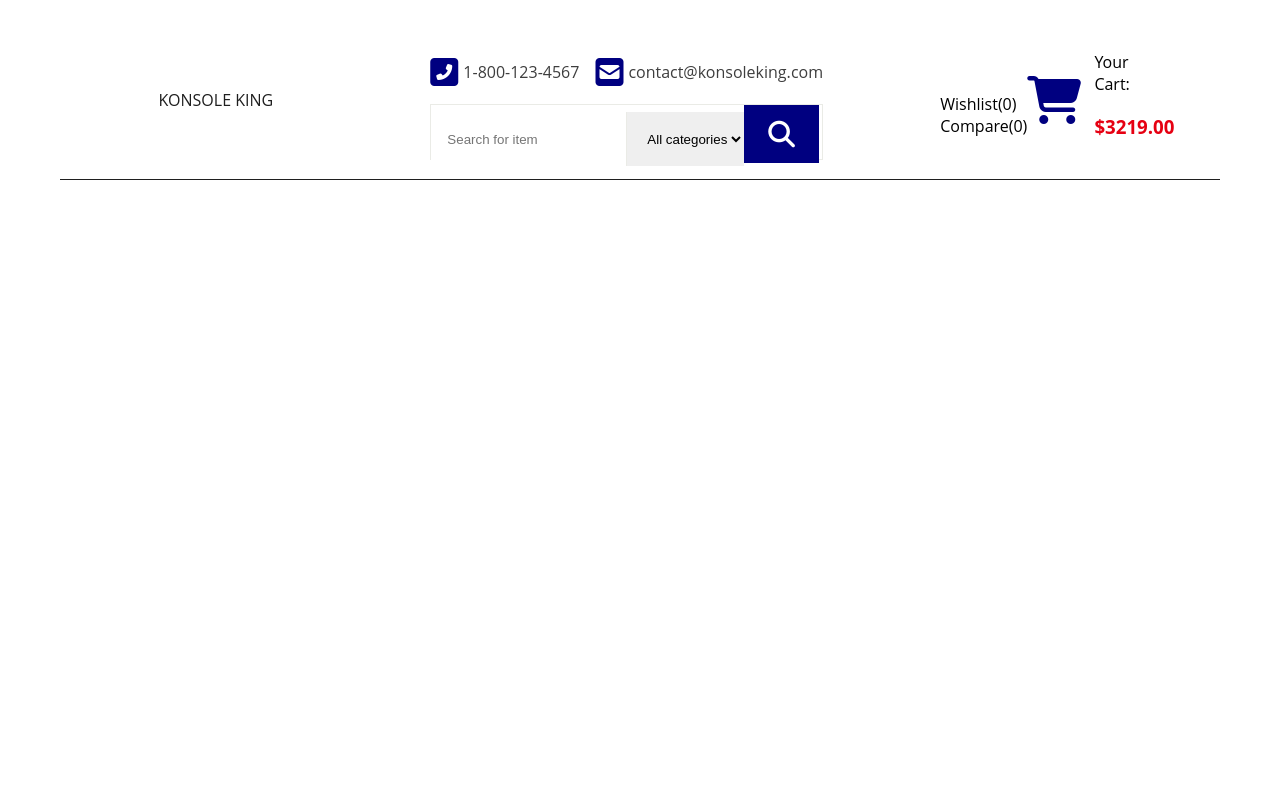
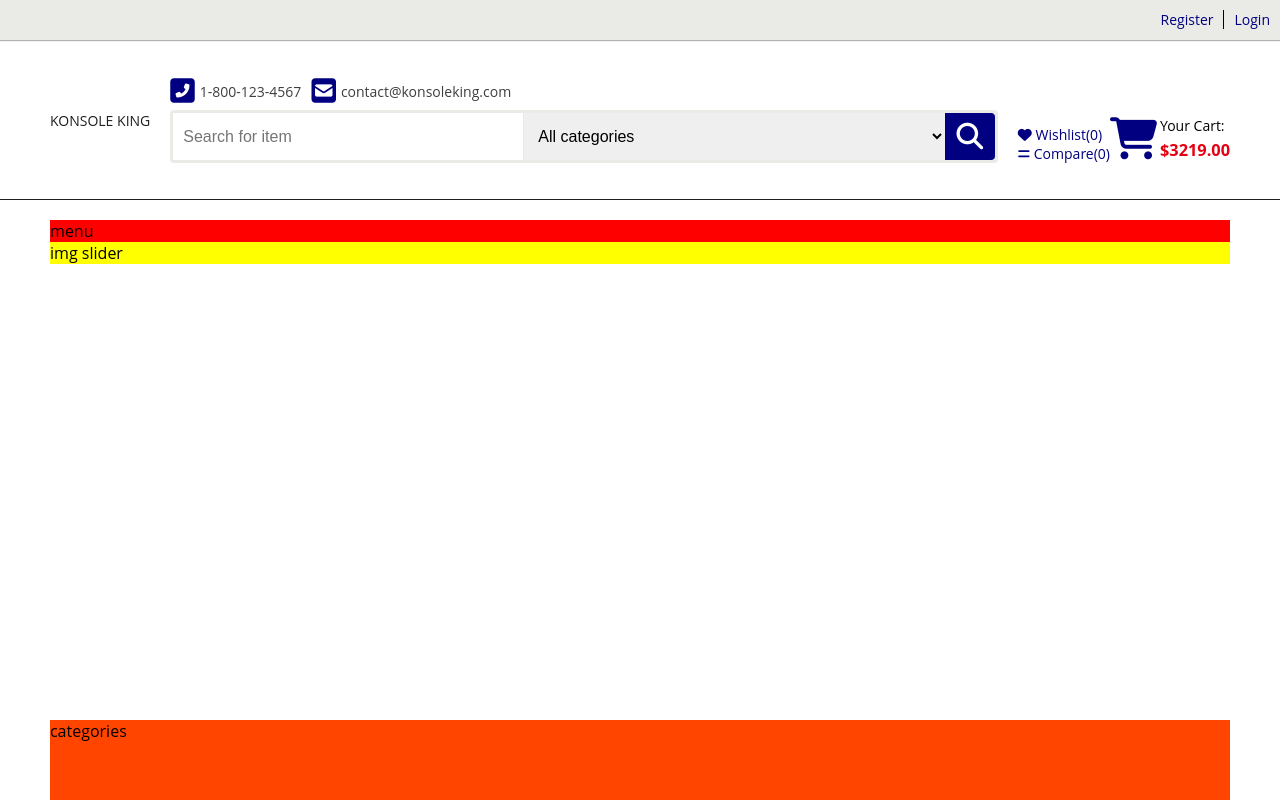
Before and after one commit to jpstanway/konsole-king, a React (Create React App) app: page / in a window 1280 px wide. Shown: the top 800 px of the page. Built offline with nearby package versions, Linux system fonts and the light colour scheme.

Commit message:
create full page grid structure and improve header styling

```diff
--- a/src/App.css
+++ b/src/App.css
@@ -1,6 +1,6 @@
 body {
   font-family: "Open Sans", sans-serif;
-  padding: 20px 60px;
+  font-size: 1.6rem;
 }
 
 a {
@@ -12,6 +12,14 @@ a:hover {
   color: var(--color-primary-light);
 }
 
-* {
-  box-sizing: border-box;
+input:focus,
+input:active,
+select:focus,
+select:active {
+  outline: none;
 }
+
+.App {
+  display: grid;
+  grid-template-rows: 20rem 1fr 30rem;
+}
--- a/src/App.js
+++ b/src/App.js
@@ -1,11 +1,13 @@
 import React from "react";
 import "./App.css";
 
+import Header from "./components/header/header.component";
 import Home from "./pages/home/home.component";
 
 function App() {
   return (
     <div className="App">
+      <Header />
       <Home />
     </div>
   );
--- /dev/null
+++ b/src/components/account-actions/account-actions.component.jsx
@@ -0,0 +1,20 @@
+import React from "react";
+
+import { AccountActionsContainer } from "./account-actions.styles";
+
+const AccountActions = () => (
+  <AccountActionsContainer>
+    <li>
+      <a href="#">
+        <i class="fas fa-heart"></i> Wishlist(0)
+      </a>
+    </li>
+    <li>
+      <a href="#">
+        <i class="fas fa-equals"></i> Compare(0)
+      </a>
+    </li>
+  </AccountActionsContainer>
+);
+
+export default AccountActions;
--- /dev/null
+++ b/src/components/account-actions/account-actions.styles.jsx
@@ -0,0 +1,10 @@
+import styled from "styled-components";
+
+export const AccountActionsContainer = styled.ul`
+  list-style: none;
+  padding: 0;
+
+  li i {
+    color: var(--color-primary);
+  }
+`;
--- a/src/components/cart-dropdown/cart-dropdown.styles.jsx
+++ b/src/components/cart-dropdown/cart-dropdown.styles.jsx
@@ -2,8 +2,8 @@ import styled from "styled-components";
 
 export const CartContainer = styled.div`
   display: grid;
-  grid-template-rows: 50% 50%;
-  grid-template-columns: 50% 50%;
+  grid-template-rows: repeat(2, 2.5rem);
+  grid-template-columns: 5rem 7rem;
   align-items: center;
 `;
 
--- a/src/components/header/header.component.jsx
+++ b/src/components/header/header.component.jsx
@@ -2,23 +2,37 @@ import React from "react";
 
 import {
   HeaderContainer,
+  Loginbar,
+  Navbar,
   LogoContainer,
   Logo,
+  ContactAndSearchContainer,
   ContactList,
   ContactItem,
-  PurchaseContainer,
-  AccountActions
+  PurchaseContainer
 } from "./header.styles";
 
 import SearchBar from "../search-bar/search-bar.component";
+import AccountActions from "../account-actions/account-actions.component";
 import CartDropdown from "../cart-dropdown/cart-dropdown.component";
 
 const Header = () => (
   <HeaderContainer>
+    <Loginbar>
+      <ul>
+        <li>
+          <a href="#">Register</a>
+        </li>
+        <li>
+          <a href="#">Login</a>
+        </li>
+      </ul>
+    </Loginbar>
+    <Navbar>
       <LogoContainer>
         <Logo to="/">Konsole King</Logo>
       </LogoContainer>
-    <div>
+      <ContactAndSearchContainer>
         <ContactList>
           <ContactItem>
             <i className="fas fa-phone-square-alt fa-2x"></i> 1-800-123-4567
@@ -29,14 +43,12 @@ const Header = () => (
           </ContactItem>
         </ContactList>
         <SearchBar />
-    </div>
+      </ContactAndSearchContainer>
       <PurchaseContainer>
-      <AccountActions>
-        <li>Wishlist(0)</li>
-        <li>Compare(0)</li>
-      </AccountActions>
+        <AccountActions />
         <CartDropdown />
       </PurchaseContainer>
+    </Navbar>
   </HeaderContainer>
 );
 
--- a/src/components/header/header.styles.jsx
+++ b/src/components/header/header.styles.jsx
@@ -2,24 +2,57 @@ import styled from "styled-components";
 import { Link } from "react-router-dom";
 
 export const HeaderContainer = styled.div`
-  height: 10rem;
+  border-bottom: 1px solid var(--color-black);
+  font-size: 1.4rem;
   width: 100%;
-  border-bottom: 1px solid var(--color-black);
+`;
+
+export const Loginbar = styled.div`
+  background-color: var(--color-grey-light);
+  box-shadow: 0px 1px 1px rgba(0, 0, 0, 0.3);
+  height: 4rem;
+  padding: 1rem;
+  display: flex;
+  justify-content: flex-end;
+
+  ul {
+    list-style-type: none;
+
+    li {
+      display: inline-block;
+
+      &:not(:first-child) {
+        border-left: 1px solid black;
+        margin-left: 1rem;
+        padding-left: 1rem;
+      }
+    }
+  }
+`;
+
+export const Navbar = styled.div`
+  height: 16rem;
   display: flex;
   align-items: center;
   justify-content: space-around;
+  padding: 2rem 5rem;
 `;
 
 export const LogoContainer = styled.div`
-  height: 100%;
-  padding: 2.5rem;
   display: flex;
   align-items: center;
+  justify-content: center;
+  min-width: 10rem;
 `;
 
 export const Logo = styled(Link)`
   color: var(--color-black);
   text-transform: uppercase;
+`;
+
+export const ContactAndSearchContainer = styled.div`
+  flex-grow: 1;
+  padding: 2rem;
 `;
 
 export const ContactList = styled.ul`
@@ -46,9 +79,5 @@ export const ContactItem = styled.li`
 export const PurchaseContainer = styled.div`
   display: flex;
   align-items: flex-end;
+  height: 8.5rem;
 `;
-
-export const AccountActions = styled.ul`
-  list-style: none;
-  padding: 0;
-`;
--- a/src/components/search-bar/search-bar.styles.jsx
+++ b/src/components/search-bar/search-bar.styles.jsx
@@ -1,30 +1,36 @@
 import styled from "styled-components";
 
 export const SearchContainer = styled.form`
-  height: 3.5rem;
   width: 100%;
-  border: 1px solid var(--color-grey-light);
+  border: 3px solid var(--color-grey-light);
+  border-radius: 4px;
+  display: grid;
+  grid-template-columns: 35rem 1fr 5rem;
+  margin-top: 5px;
 `;
 
 export const SearchInput = styled.input`
-  height: 100%;
   border: 0;
+  font-size: 1.6rem;
   padding-left: 1rem;
 `;
 
 export const SearchDropdown = styled.select`
-  height: 100%;
   padding-left: 1rem;
   border: 0;
   border-left: 1px solid var(--color-grey-light);
+  cursor: pointer;
+  font-size: 1.6rem;
 `;
 
 export const SearchButton = styled.button`
   background-color: var(--color-primary);
-  border: none;
+  border: 0;
+  border-radius: 0px 4px 4px 0px;
   color: var(--color-white);
   cursor: pointer;
-  padding: 1rem 1.5rem;
+  height: 100%;
+  padding: 1rem;
 
   &:hover {
     background-color: var(--color-primary-light);
--- a/src/index.css
+++ b/src/index.css
@@ -1,3 +1,11 @@
+*,
+*::before,
+*::after {
+  box-sizing: border-box;
+  margin: 0;
+  padding: 0;
+}
+
 :root {
   --color-primary: #000080;
   --color-primary-light: #3535ff;
@@ -11,16 +19,7 @@
   --color-white: #fff;
 }
 
-body {
-  margin: 0;
-  font-family: -apple-system, BlinkMacSystemFont, "Segoe UI", "Roboto", "Oxygen",
-    "Ubuntu", "Cantarell", "Fira Sans", "Droid Sans", "Helvetica Neue",
-    sans-serif;
-  -webkit-font-smoothing: antialiased;
-  -moz-osx-font-smoothing: grayscale;
+html {
+  font-size: 62.5%;
+  scroll-behavior: smooth;
 }
-
-code {
-  font-family: source-code-pro, Menlo, Monaco, Consolas, "Courier New",
-    monospace;
-}
--- a/src/pages/home/home.component.jsx
+++ b/src/pages/home/home.component.jsx
@@ -1,11 +1,16 @@
 import React from "react";
 
-import Header from "../../components/header/header.component";
+import { HomePage } from "./home.styles";
 
 const Home = () => (
-  <div className="home">
-    <Header />
-  </div>
+  <HomePage>
+    <div>
+      <div style={{ backgroundColor: "red" }}>menu</div>
+      <div style={{ backgroundColor: "yellow" }}>img slider</div>
+    </div>
+    <div style={{ backgroundColor: "orangered" }}>categories</div>
+    <div style={{ backgroundColor: "purple" }}>footer</div>
+  </HomePage>
 );
 
 export default Home;
--- a/src/pages/home/home.styles.jsx
+++ b/src/pages/home/home.styles.jsx
@@ -0,0 +1,7 @@
+import styled from "styled-components";
+
+export const HomePage = styled.div`
+  display: grid;
+  grid-template-rows: repeat(2, 50rem);
+  padding: 2rem 5rem;
+`;
```
Lines whose indentation alone changed are shown as unchanged.
